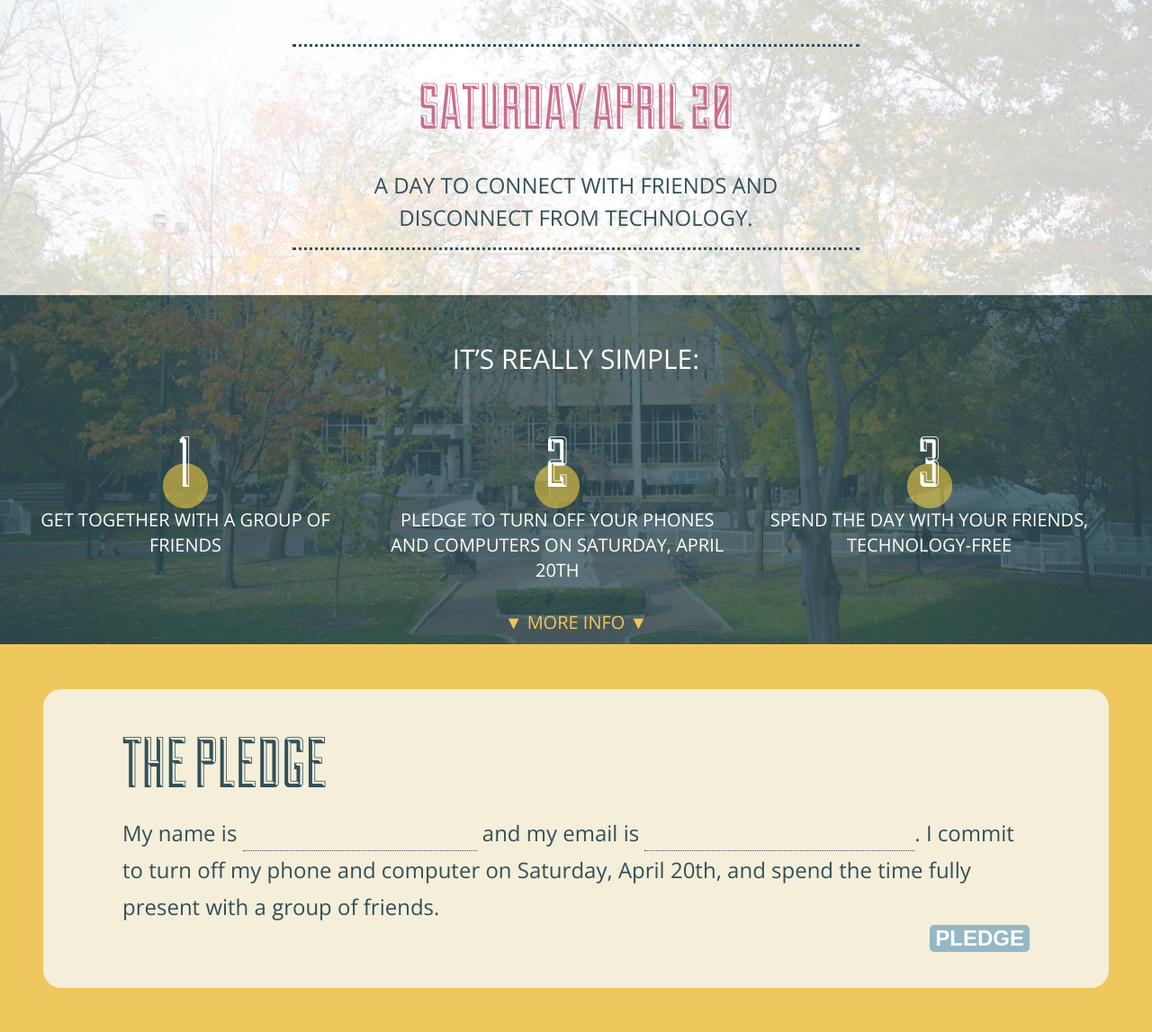
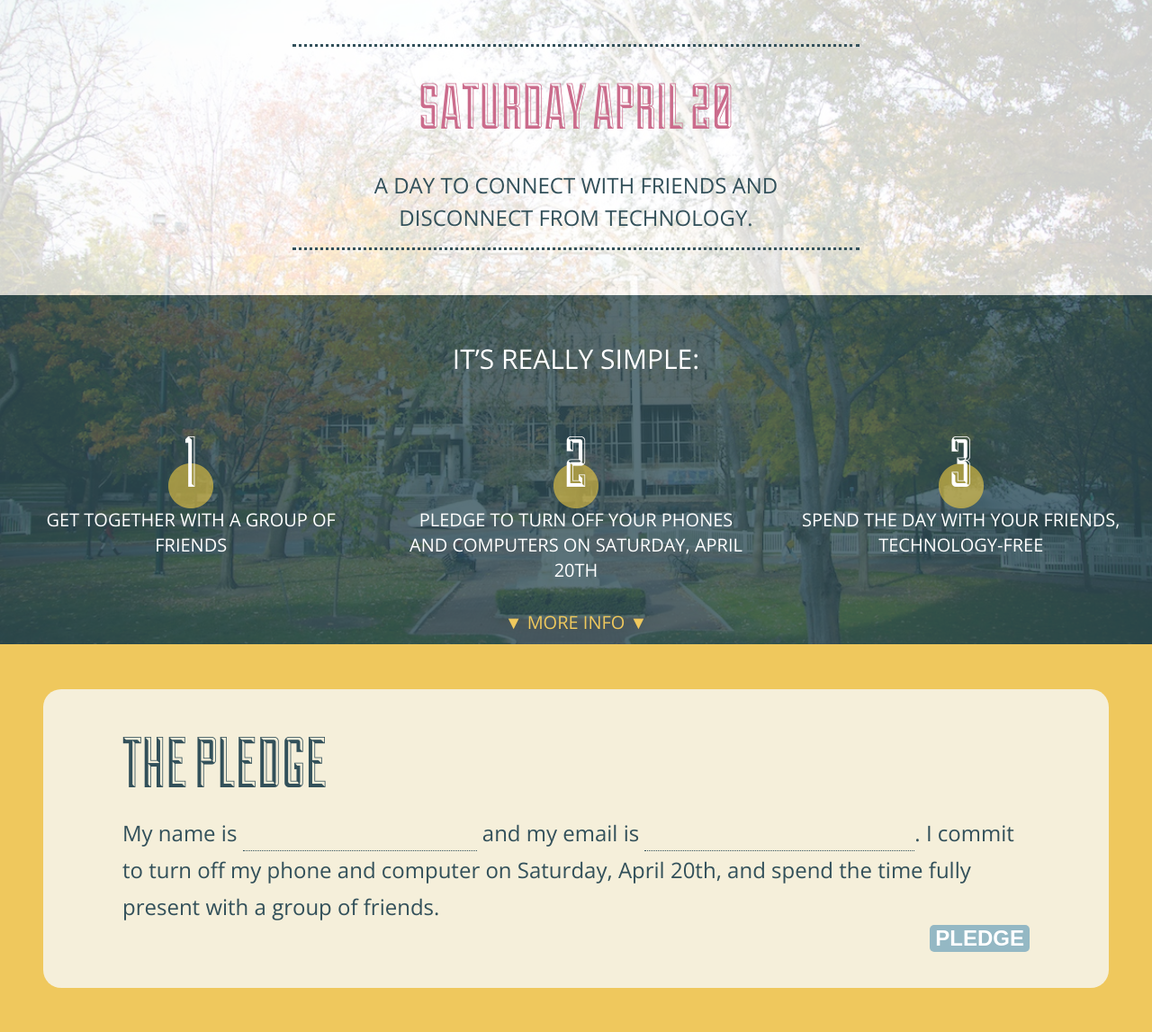
Before and after one commit to kylehg/penn-disconnects, a Flask app: page / in a window 1280 px wide. Shown: the part 208-1355 px from the top of the page at 90% size. Run offline with Flask 2, Linux system fonts and the light colour scheme; style sheets or scripts are compiled from the project's sources; parts of the project's set-up code (start-up, migrations or seed data) failed here and were passed over; some libraries are stand-ins or nearby versions.

Commit message:
Fixed alignment of steps

```diff
--- a/static/scss/main.scss
+++ b/static/scss/main.scss
@@ -101,8 +101,8 @@ a:hover {
 
     .step {
       float: left;
-      width: 30%;
-      margin-right: 3.33%;
+      width: 31%;
+      margin-right: 3.5%;
 
       &:last-child {
         margin-right: 0;
```
